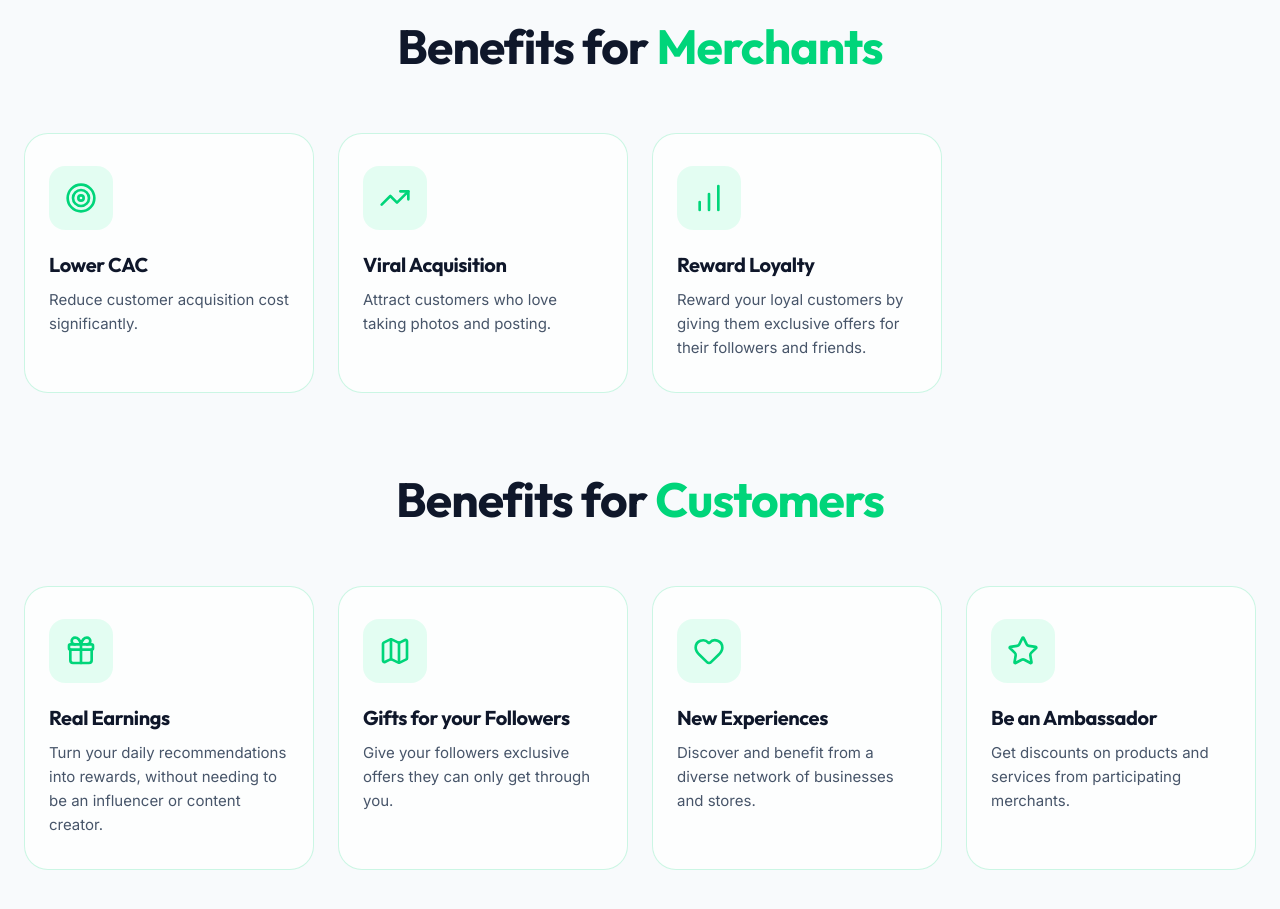
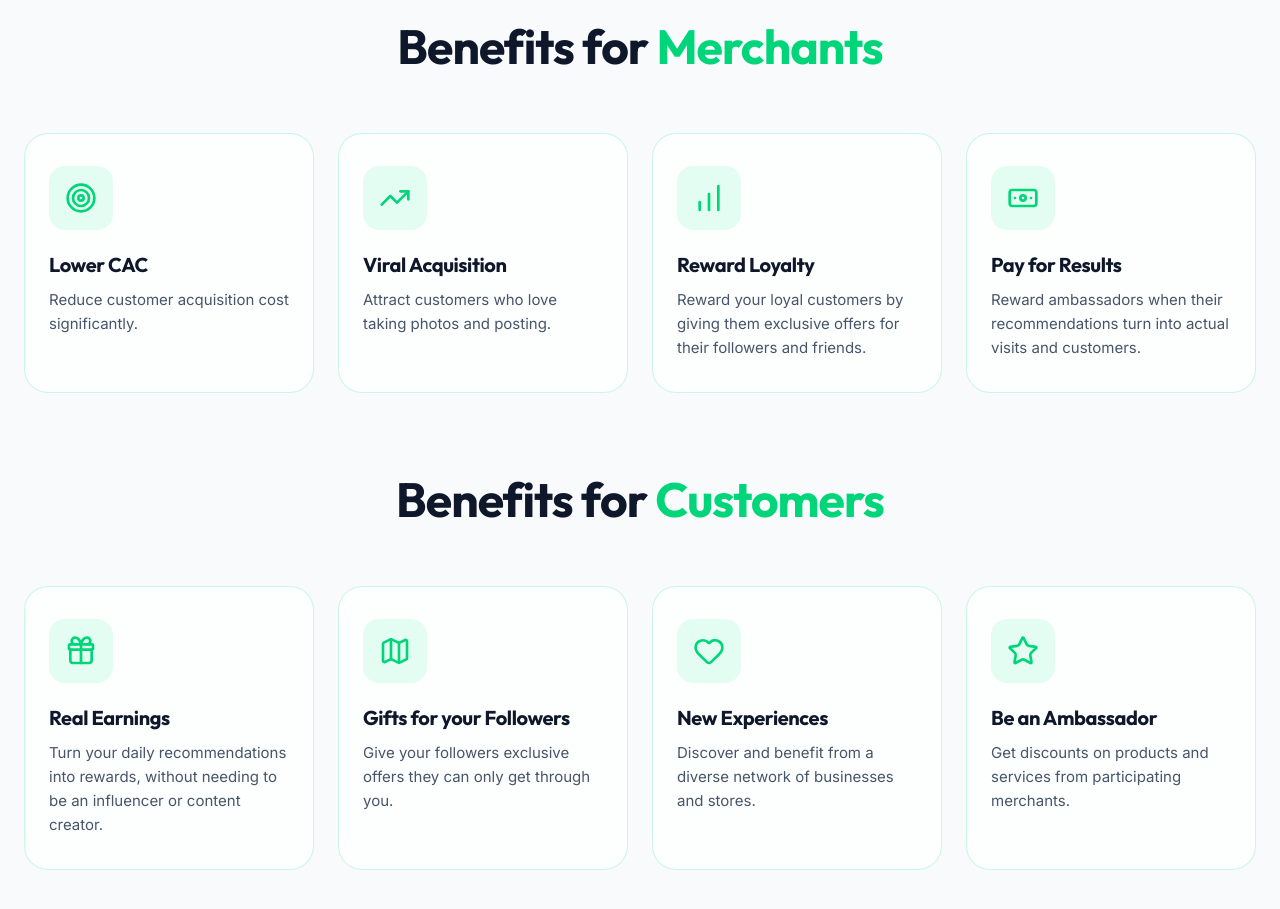
Before and after one commit to shabih2/shabih.io, a React (Vite) app: page / in a window 1280 px wide. Shown: the part 880-1789 px from the top of the page. Built offline with nearby package versions, Linux system fonts and the light colour scheme.

Commit message:
feat: add 4th merchant benefit

```diff
--- a/src/components/FeatureCards.tsx
+++ b/src/components/FeatureCards.tsx
@@ -1,5 +1,5 @@
 import { useEffect, useRef, useState } from 'react';
-import { Target, TrendingUp, BarChart, Gift, Map, Heart, Star } from 'lucide-react';
+import { Target, TrendingUp, BarChart, Gift, Map, Heart, Star, Banknote } from 'lucide-react';
 import { useTranslation, Trans } from 'react-i18next';
 import styles from './FeatureCards.module.css';
 
@@ -12,6 +12,7 @@ const FeatureCards: React.FC = () => {
     { title: t('features.lowerCac'), desc: t('features.lowerCacDesc'), icon: <Target size={32} /> },
     { title: t('features.higherClv'), desc: t('features.higherClvDesc'), icon: <TrendingUp size={32} /> },
     { title: t('features.unifiedData'), desc: t('features.unifiedDataDesc'), icon: <BarChart size={32} /> },
+    { title: t('features.payForResults'), desc: t('features.payForResultsDesc'), icon: <Banknote size={32} /> },
   ];
 
   const customerBenefits = [
--- a/src/locales/ar.json
+++ b/src/locales/ar.json
@@ -27,6 +27,8 @@
     "higherClvDesc": "استقطب عملاء يحبون التصوير والنشر",
     "unifiedData": "كافئ المخلصين",
     "unifiedDataDesc": "كافئ عملاءك المخلصين بمنحهم عروضًا مخصصة لمتابعيهم وأصدقائهم.",
+    "payForResults": "ادفع مقابل النتائج",
+    "payForResultsDesc": "كافئ السفراء عندما تتحول توصياتهم إلى زيارات وعملاء فعليين.",
     "benefitsCustomers": "فوائد <1>العملاء</1>",
     "multiSource": "مكسب حقيقي",
     "multiSourceDesc": "حوّل توصياتك اليومية إلى مكافآت، دون الحاجة لأن تكون مؤثرًا أو صانع محتوى.",
--- a/src/locales/en.json
+++ b/src/locales/en.json
@@ -27,6 +27,8 @@
     "higherClvDesc": "Attract customers who love taking photos and posting.",
     "unifiedData": "Reward Loyalty",
     "unifiedDataDesc": "Reward your loyal customers by giving them exclusive offers for their followers and friends.",
+    "payForResults": "Pay for Results",
+    "payForResultsDesc": "Reward ambassadors when their recommendations turn into actual visits and customers.",
     "benefitsCustomers": "Benefits for <1>Customers</1>",
     "multiSource": "Real Earnings",
     "multiSourceDesc": "Turn your daily recommendations into rewards, without needing to be an influencer or content creator.",
```
